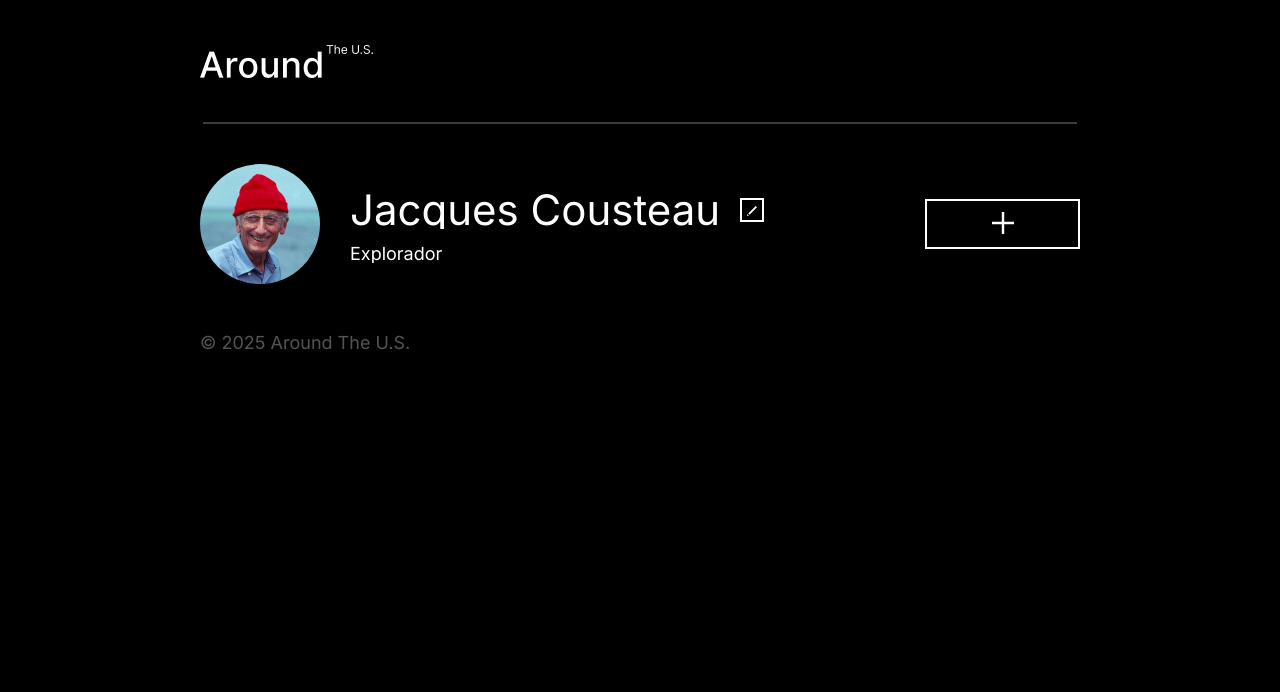
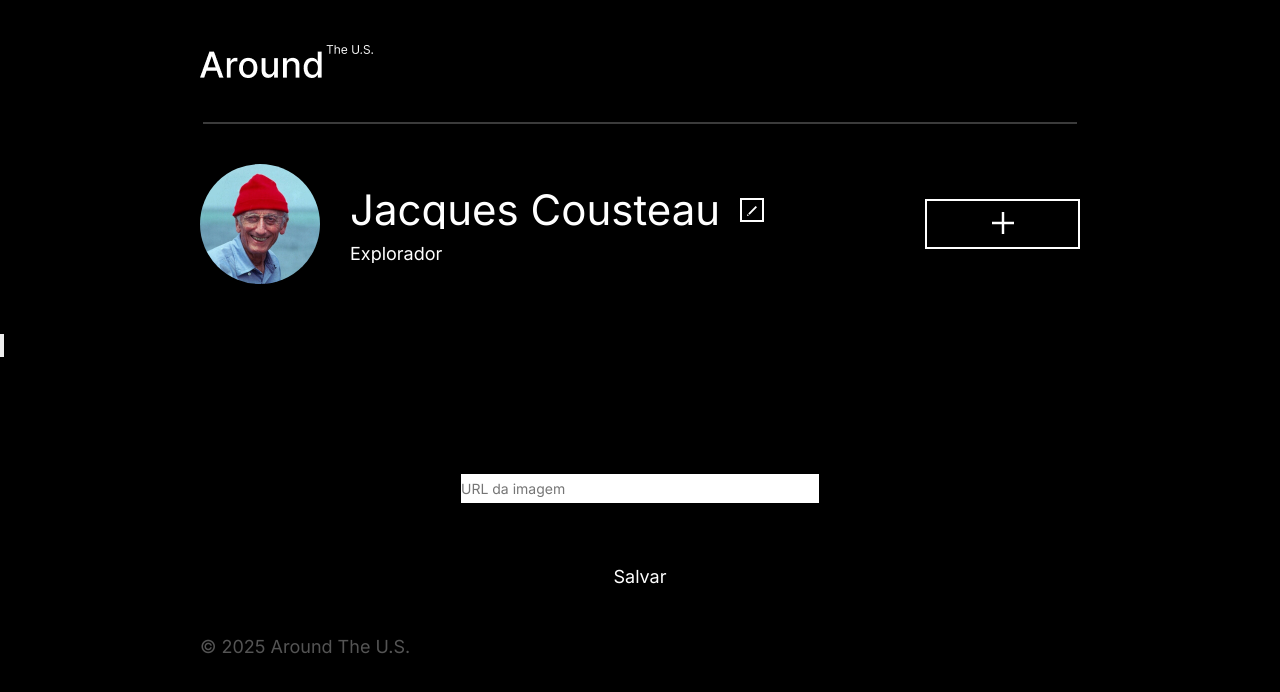
Before and after one commit to biancabaccin/web_project_around_react, a React (Vite) app: page / in a window 1280 px wide. Both pictures are taken after a click on the button 260 px from the left and 224 px from the top of the page. Shown: the top 692 px of the page. Built offline with nearby package versions, Linux system fonts and the light colour scheme.

Commit message:
Cria componentes Popup

```diff
--- a/src/blocks/cards-popup.css
+++ b/src/blocks/cards-popup.css
@@ -6,7 +6,7 @@
   height: 100%;
   background-color: rgba(0, 0, 0, 0.5);
   font-family: "Inter", Arial, sans-serif;
-  display: none; /* ocuta popup */
+  display: flex; /* ocuta popup */
   align-items: center;
   justify-content: center;
 }
--- a/src/blocks/delete-popup.css
+++ b/src/blocks/delete-popup.css
@@ -6,7 +6,7 @@
   height: 100%;
   background-color: rgba(0, 0, 0, 0.5);
   font-family: "Inter", Arial, sans-serif;
-  display: none;
+  display: flex;
   align-items: center;
   justify-content: center;
 }
--- a/src/blocks/photo-popup.css
+++ b/src/blocks/photo-popup.css
@@ -6,7 +6,7 @@
   height: 100%;
   background-color: rgba(0, 0, 0, 0.5);
   font-family: "Inter", Arial, sans-serif;
-  display: none;
+  display: flex;
   align-items: center;
   justify-content: center;
 }
--- a/src/blocks/photo-profile-popup.css
+++ b/src/blocks/photo-profile-popup.css
@@ -6,7 +6,7 @@
   height: 100%;
   background-color: rgba(0, 0, 0, 0.5);
   font-family: "Inter", Arial, sans-serif;
-  display: none;
+  display: flex;
   align-items: center;
   justify-content: center;
 }
--- a/src/blocks/profile-popup.css
+++ b/src/blocks/profile-popup.css
@@ -6,7 +6,7 @@
   height: 100%;
   background-color: rgba(0, 0, 0, 0.5);
   font-family: "Inter", Arial, sans-serif;
-  display: none; /*  ocuta popup */
+  display: flex;
   align-items: center;
   justify-content: center;
 }
--- a/src/components/Footer/Footer.jsx
+++ b/src/components/Footer/Footer.jsx
@@ -1,9 +1,7 @@
-function Footer() {
+export default function Footer() {
   return (
     <footer className="footer">
       <p className="footer__copyright">&copy; 2025 Around The U.S.</p>
     </footer>
   );
 }
-
-export default Footer;
--- a/src/components/Header/Header.jsx
+++ b/src/components/Header/Header.jsx
@@ -1,6 +1,6 @@
 import logo from "../../images/logo_vector.png";
 
-function Header() {
+export default function Header() {
   return (
     <header className="header">
       <img
@@ -12,5 +12,3 @@ function Header() {
     </header>
   );
 }
-
-export default Header;
--- a/src/components/Main/Main.jsx
+++ b/src/components/Main/Main.jsx
@@ -1,10 +1,32 @@
+import { useState } from "react";
 import avatar from "../../images/profile_image.jpg";
+import Popup from "./components/Popup/Popup";
+import NewCard from "./components/Popup/components/NewCard/NewCard";
+import EditAvatar from "./components/Popup/components/EditAvatar/EditAvatar";
+import EditProfile from "./components/Popup/components/EditProfile/EditProfile";
 
-function Main() {
+export default function Main() {
+  const [popup, setPopup] = useState(null);
+  const newCardPopup = { title: "New card", children: <NewCard /> };
+  const editAvatarPopup = { title: "Edit Avatar", children: <EditAvatar /> };
+  const editProfilePopup = { title: "Edit Profile", children: <EditProfile /> };
+
+  function handleOpenPopup(popup) {
+    setPopup(popup);
+  }
+
+  function handleClosePopup() {
+    setPopup(null);
+  }
+
   return (
     <main className="content">
       <section className="profile">
-        <button className="profile__image-button">
+        <button
+          className="profile__image-button"
+          aria-label="Edit Avatar"
+          onClick={() => handleOpenPopup(editAvatarPopup)}
+        >
           <img
             src={avatar}
             alt="Foto de perfil do usuário"
@@ -14,7 +36,11 @@ function Main() {
 
         <div className="profile__info">
           <h1 className="profile__name">Jacques Cousteau</h1>
-          <button className="profile__edit-button">
+          <button
+            className="profile__edit-button"
+            aria-label="Edit Profile"
+            onClick={() => handleOpenPopup(editProfilePopup)}
+          >
             <svg
               xmlns="http://www.w3.org/2000/svg"
               width="10"
@@ -32,7 +58,12 @@ function Main() {
           <p className="profile__description">Explorador</p>
         </div>
 
-        <button className="profile__add-button" type="submit">
+        <button
+          className="profile__add-button"
+          type="submit"
+          aria-label="Add card"
+          onClick={() => handleOpenPopup(newCardPopup)}
+        >
           <svg
             xmlns="http://www.w3.org/2000/svg"
             width="22"
@@ -81,8 +112,12 @@ function Main() {
             </div>
           </template>
         </section> */}
+
+      {popup && (
+        <Popup onClose={handleClosePopup} title={popup.title}>
+          {popup.children}
+        </Popup>
+      )}
     </main>
   );
 }
-
-export default Main;
--- /dev/null
+++ b/src/components/Main/components/Popup/Popup.jsx
@@ -0,0 +1,29 @@
+export default function Popup(props) {
+  const { title, children, onClose } = props;
+  return (
+    <div className="popup">
+      <div className="popup__container">
+        <button
+          className="popup__close-button"
+          type="button"
+          aria-label="Close modal"
+          onClick={onClose}
+        >
+          <svg
+            xmlns="http://www.w3.org/2000/svg"
+            viewBox="0 0 40 40"
+            fill="none"
+          >
+            <path
+              d="M31.9977 28.8551L19.4269 16.2843L31.9977 3.71348L28.855 0.570788L16.2842 13.1416L3.71339 0.570788L0.570695 3.71348L13.1415 16.2843L0.570697 28.8551L3.71339 31.9978L16.2842 19.427L28.855 31.9978L31.9977 28.8551Z"
+              fill="white"
+            />
+          </svg>
+        </button>
+
+        <h3 className="popup__title">{title}</h3>
+        {children}
+      </div>
+    </div>
+  );
+}
--- /dev/null
+++ b/src/components/Main/components/Popup/components/EditAvatar/EditAvatar.jsx
@@ -0,0 +1,23 @@
+export default function EditAvatar() {
+  return (
+    <form className="photo-profile-popup__form" noValidate>
+      <p className="photo-profile-popup__title">Alterar a foto do perfil</p>
+
+      <fieldset className="photo-profile-popup__fieldset">
+        <input
+          className="photo-profile-popup__input"
+          type="url"
+          placeholder="URL da imagem"
+          id="photo-url"
+          name="link"
+          required
+        />
+        <span className="photo-profile-popup__input-error photo-url-error"></span>
+      </fieldset>
+
+      <button className="photo-profile-popup__submit-button" type="submit">
+        Salvar
+      </button>
+    </form>
+  );
+}
--- /dev/null
+++ b/src/components/Main/components/Popup/components/EditProfile/EditProfile.jsx
@@ -0,0 +1,39 @@
+export default function EditProfile() {
+  return (
+    <form className="profile-popup__form" noValidate>
+      <h2 className="profile-popup__title">Editar perfil</h2>
+
+      <fieldset className="profile-popup__fieldset">
+        <input
+          className="profile-popup__input"
+          type="text"
+          placeholder="Nome"
+          id="name"
+          name="name"
+          minLength="2"
+          maxLength="40"
+          required
+        />
+        <span className="profile-popup__error name-error"></span>
+      </fieldset>
+
+      <fieldset className="profile-popup__fieldset">
+        <input
+          className="profile-popup__input"
+          type="text"
+          placeholder="Sobre mim"
+          id="about"
+          name="about"
+          minLength="2"
+          maxLength="200"
+          required
+        />
+        <span className="profile-popup__error about-error"></span>
+      </fieldset>
+
+      <button className="profile-popup__submit-button" type="submit">
+        Salvar
+      </button>
+    </form>
+  );
+}
--- /dev/null
+++ b/src/components/Main/components/Popup/components/NewCard/NewCard.jsx
@@ -0,0 +1,37 @@
+export default function NewCard() {
+  return (
+    <form className="cards-popup__form" noValidate>
+      <h2 className="cards-popup__title">Novo Local</h2>
+
+      <fieldset className="cards-popup__fieldset">
+        <input
+          className="cards-popup__input"
+          type="text"
+          placeholder="Título"
+          id="cards-title"
+          name="name"
+          minLength="2"
+          maxLength="30"
+          required
+        />
+        <span className="cards-popup__input-error cards-title-error"></span>
+      </fieldset>
+
+      <fieldset className="cards-popup__fieldset">
+        <input
+          className="cards-popup__input"
+          type="url"
+          placeholder="URL da imagem"
+          id="cards-link"
+          name="link"
+          required
+        />
+        <span className="cards-popup__input-error cards-link-error"></span>
+      </fieldset>
+
+      <button className="cards-popup__add-button" type="submit">
+        Criar
+      </button>
+    </form>
+  );
+}
```
